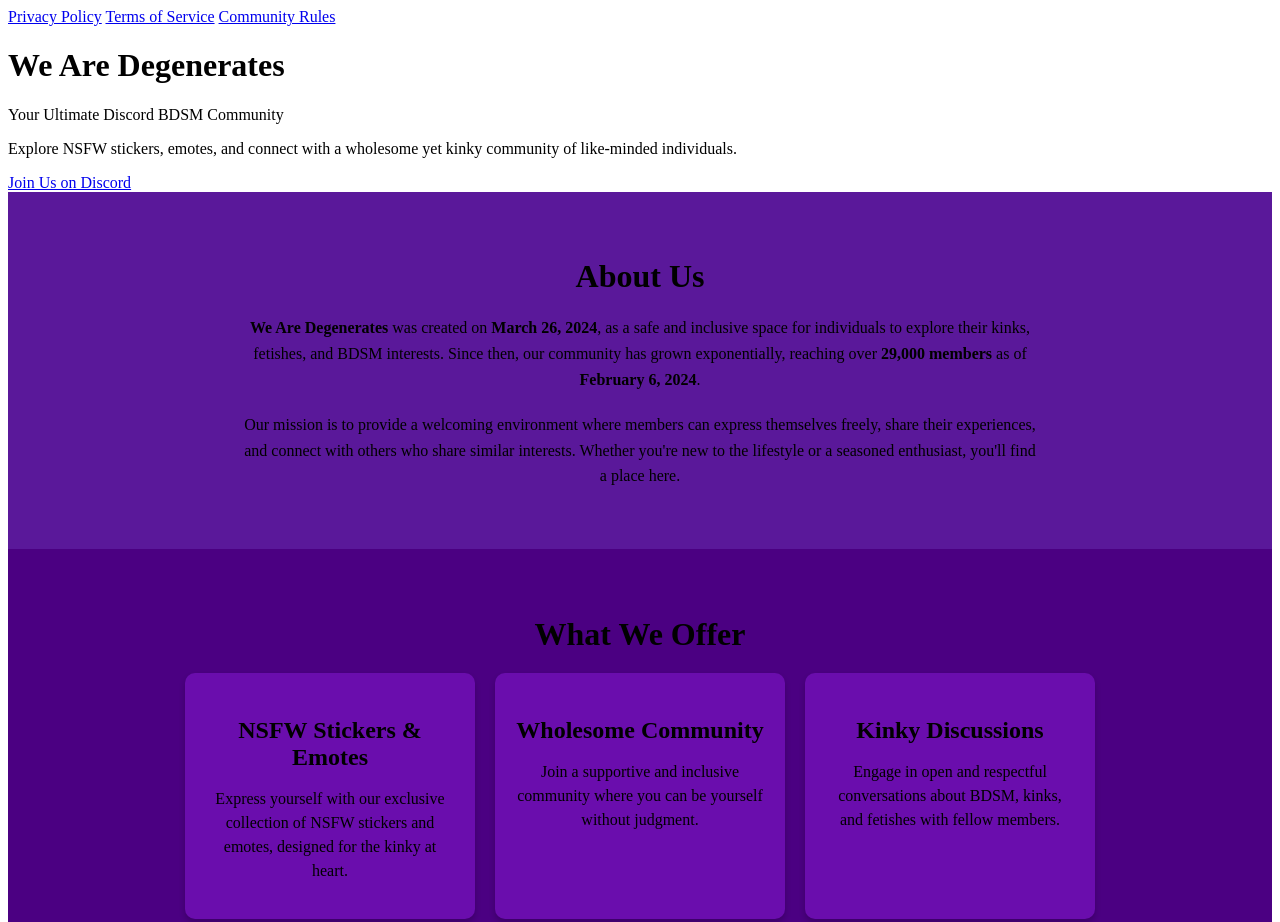
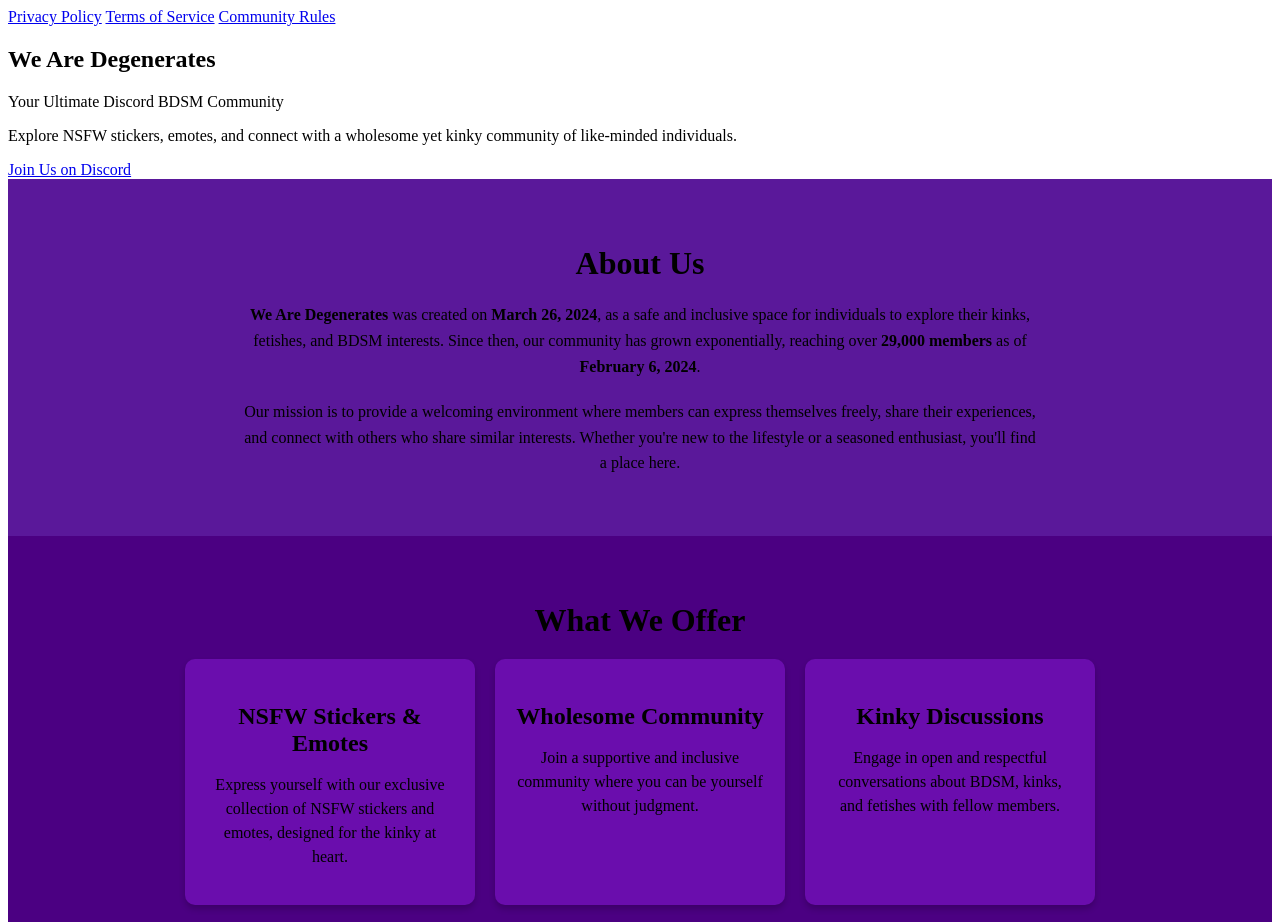
Before and after one commit to Generalcyno/Wearedegenerates, a plain HTML site: page index.html in a window 1280 px wide. Shown: the top 922 px of the page. Drawn offline with Linux system fonts and the light colour scheme.

Commit message:
Update index.html

```diff
--- a/index.html
+++ b/index.html
@@ -5,7 +5,6 @@
     <meta name="viewport" content="width=device-width, initial-scale=1.0">
     <title>We Are Degenerates</title>
     <link rel="stylesheet" href="css/style.css">
-    <!-- Add a meta description for SEO -->
     <meta name="description" content="Join We Are Degenerates, a thriving Discord BDSM community with over 29,000 members. Explore NSFW stickers, emotes, and connect with a wholesome yet kinky community.">
 </head>
 <body>
@@ -19,12 +18,14 @@
     </header>
 
     <!-- Hero Section -->
-    <main>
-        <h1>We Are Degenerates</h1>
-        <p class="subtitle">Your Ultimate Discord BDSM Community</p>
-        <p class="description">Explore NSFW stickers, emotes, and connect with a wholesome yet kinky community of like-minded individuals.</p>
-        <a href="https://discord.com/invite/wadnsfw" target="_blank" class="discord-button">Join Us on Discord</a>
-    </main>
+    <section class="hero">
+        <div class="hero-content">
+            <h1>We Are Degenerates</h1>
+            <p class="subtitle">Your Ultimate Discord BDSM Community</p>
+            <p class="description">Explore NSFW stickers, emotes, and connect with a wholesome yet kinky community of like-minded individuals.</p>
+            <a href="https://discord.com/invite/wadnsfw" target="_blank" class="cta-button">Join Us on Discord</a>
+        </div>
+    </section>
 
     <!-- About Us Section -->
     <section class="about-us">
```
